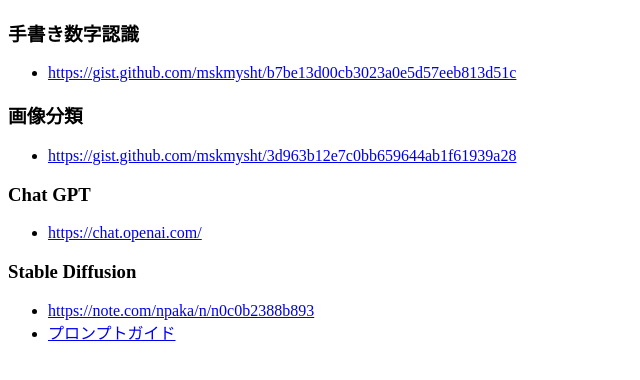
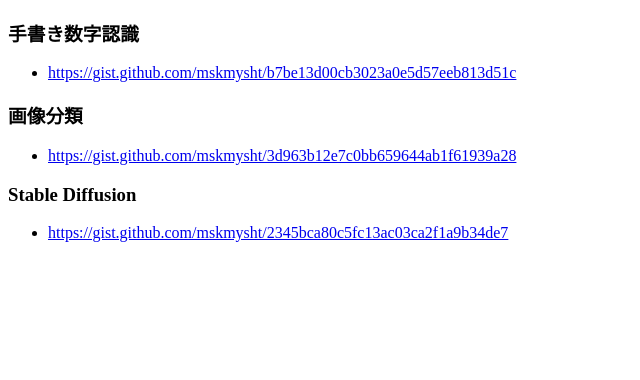
Before and after one commit to mskmysht/science-seminar, a plain HTML site: page index.html in a window 1280 px wide. Shown: the whole page, without its empty margins (0-640 px from the left). Drawn offline with Linux system fonts and the light colour scheme.

Commit message:
change info of SD

```diff
--- a/index.html
+++ b/index.html
@@ -17,23 +17,13 @@
         </a>
       </li>
     </ul>
-    <h3>Chat GPT</h3>
+    <h3>Stable Diffusion</h2>
     <ul>
       <li>
-        <a href="https://chat.openai.com/">
-          https://chat.openai.com/
+        <a href="https://gist.github.com/mskmysht/2345bca80c5fc13ac03ca2f1a9b34de7">
+          https://gist.github.com/mskmysht/2345bca80c5fc13ac03ca2f1a9b34de7
         </a>
       </li>
     </ul>
-    <h3>Stable Diffusion</h3>
-    <ul>
-      <li>
-        <a href="https://note.com/npaka/n/n0c0b2388b893">
-          https://note.com/npaka/n/n0c0b2388b893
-        </a>
-      </li>
-      <li>
-        <a href="https://webbigdata.jp/post-14827/">プロンプトガイド</a>
-    </ul>
   </body>
 </html>
```
